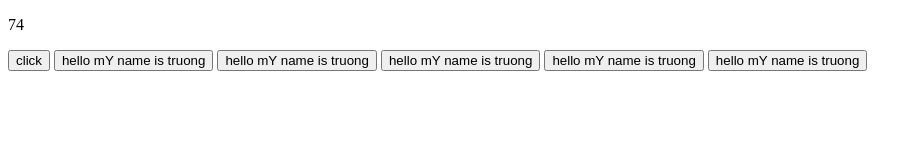
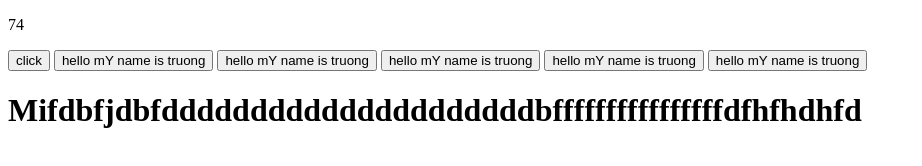
Before and after one commit to ngotritruong/FlexpProject, a website: page index.html in a window 1280 px wide. Shown: the whole page, without its empty margins (0-922 px from the left). Drawn offline with Linux system fonts and the light colour scheme.

Commit message:
truong dep trai dax dua phaanf nayf

```diff
--- a/index.html
+++ b/index.html
@@ -15,6 +15,7 @@
     <button id='hello'>hello mY name is truong</button>
     <button id='hello'>hello mY name is truong</button>
     <button id='hello'>hello mY name is truong</button>
+    <h1>Mifdbfjdbfdddddddddddddddddddddbffffffffffffffffdfhfhdhfd</h1>
     <script type="module" src="./script.js"></script>
 </body>
 </html>
```
